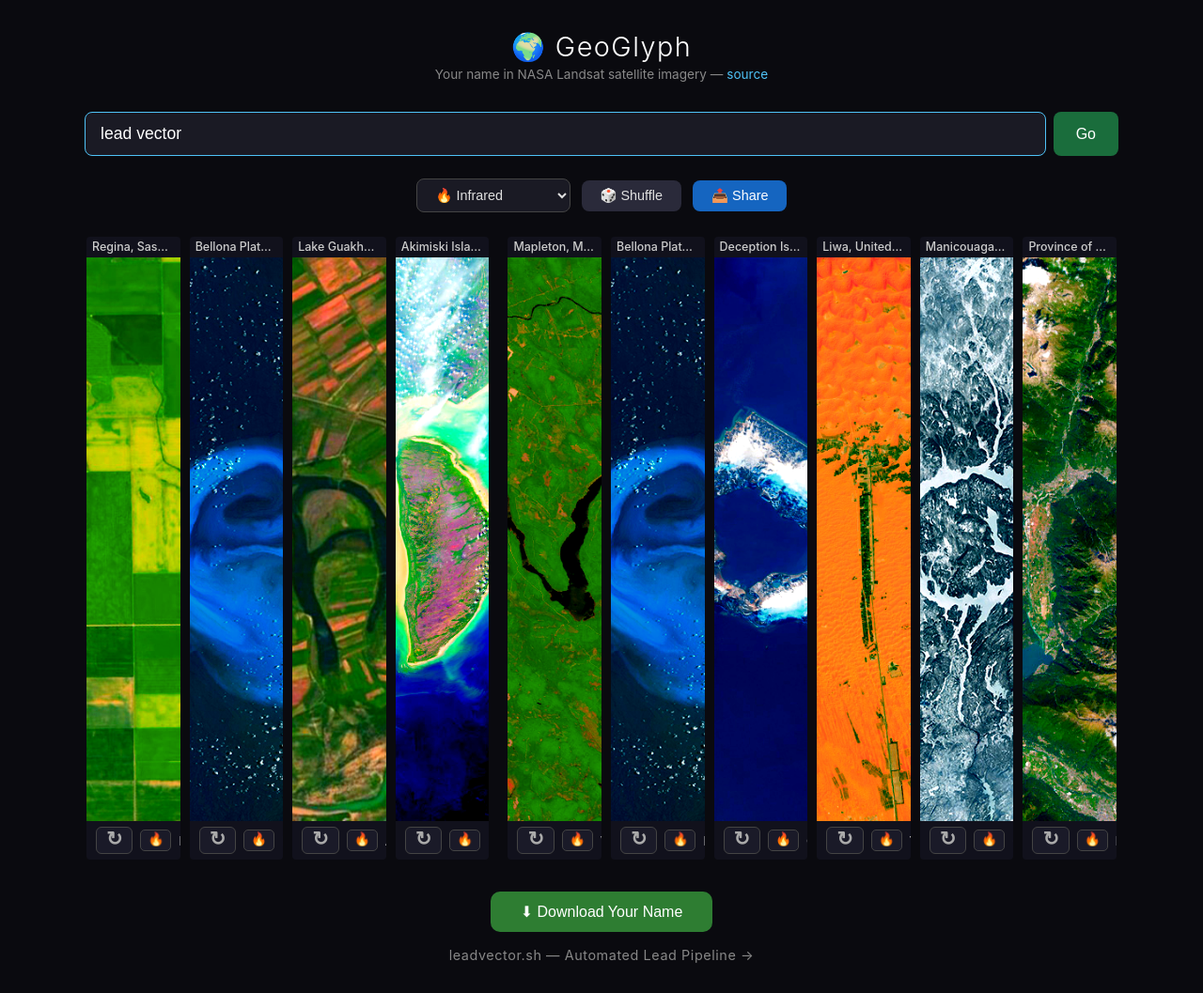
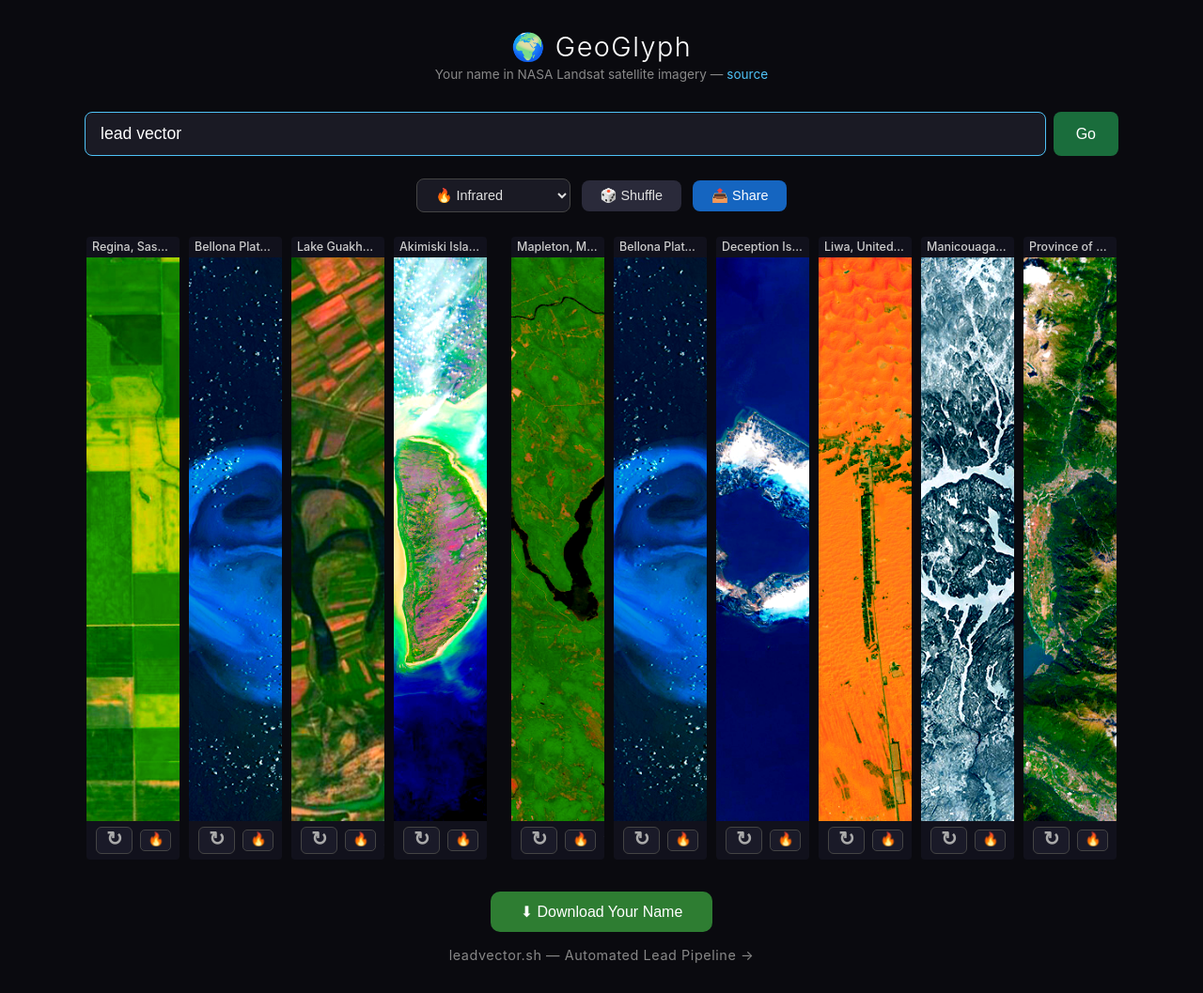
Before and after one commit to Ramsec-create/geoglyph, a FastAPI app: page / in a window 1280 px wide. Shown: the whole page at 94% size. Run offline with FastAPI, Linux system fonts and the light colour scheme.

Commit message:
space gap: 4px → 10px

```diff
--- a/engine.py
+++ b/engine.py
@@ -258,7 +258,7 @@ def generate(
     for c in name:
         if c == ' ':
             # Space: 4px gap at full height
-            gap = Image.new("RGB", (4, height), (10, 10, 15))
+            gap = Image.new("RGB", (10, height), (10, 10, 15))
             images.append(gap)
             continue
         v = variants.get(c, 0)
--- a/templates/index.html
+++ b/templates/index.html
@@ -486,7 +486,7 @@ function buildDisplay() {
   for (const c of currentName) {
     if (c === ' ') {
       const spacer = document.createElement('div');
-      spacer.style.cssText = 'width:4px;flex-shrink:0;';
+      spacer.style.cssText = 'width:10px;flex-shrink:0;';
       display.appendChild(spacer);
       continue;
     }
```
